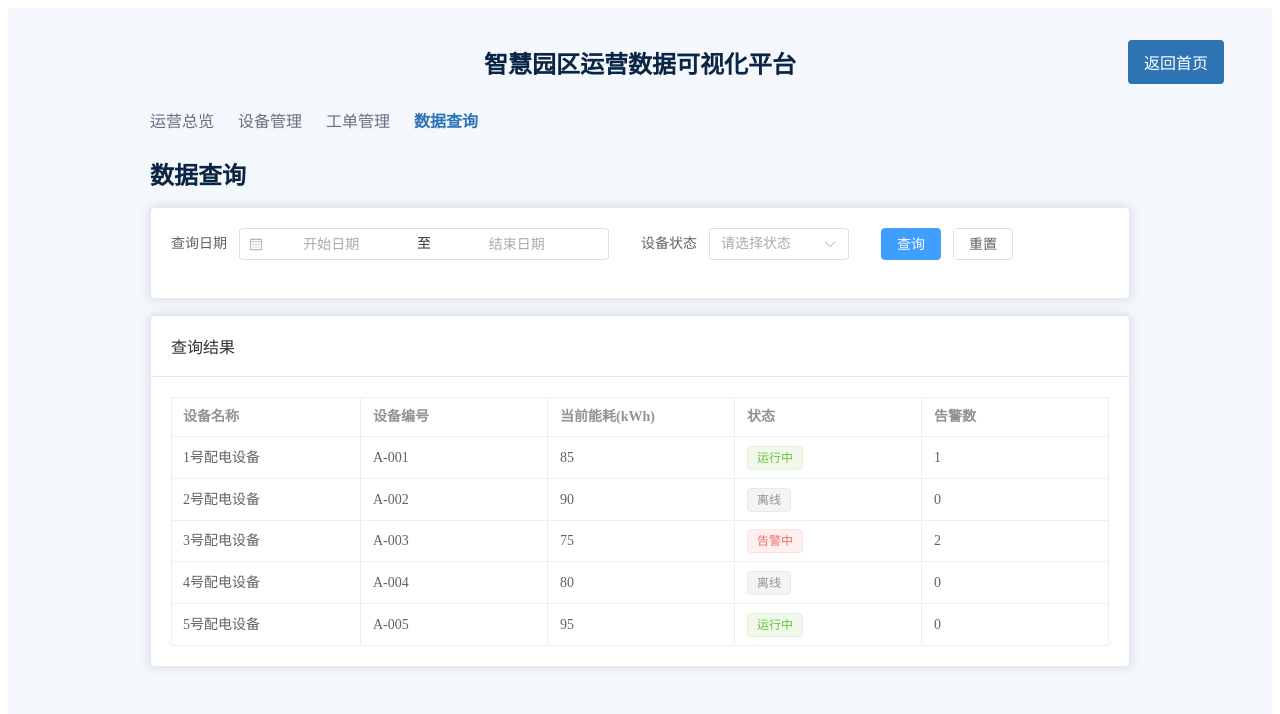
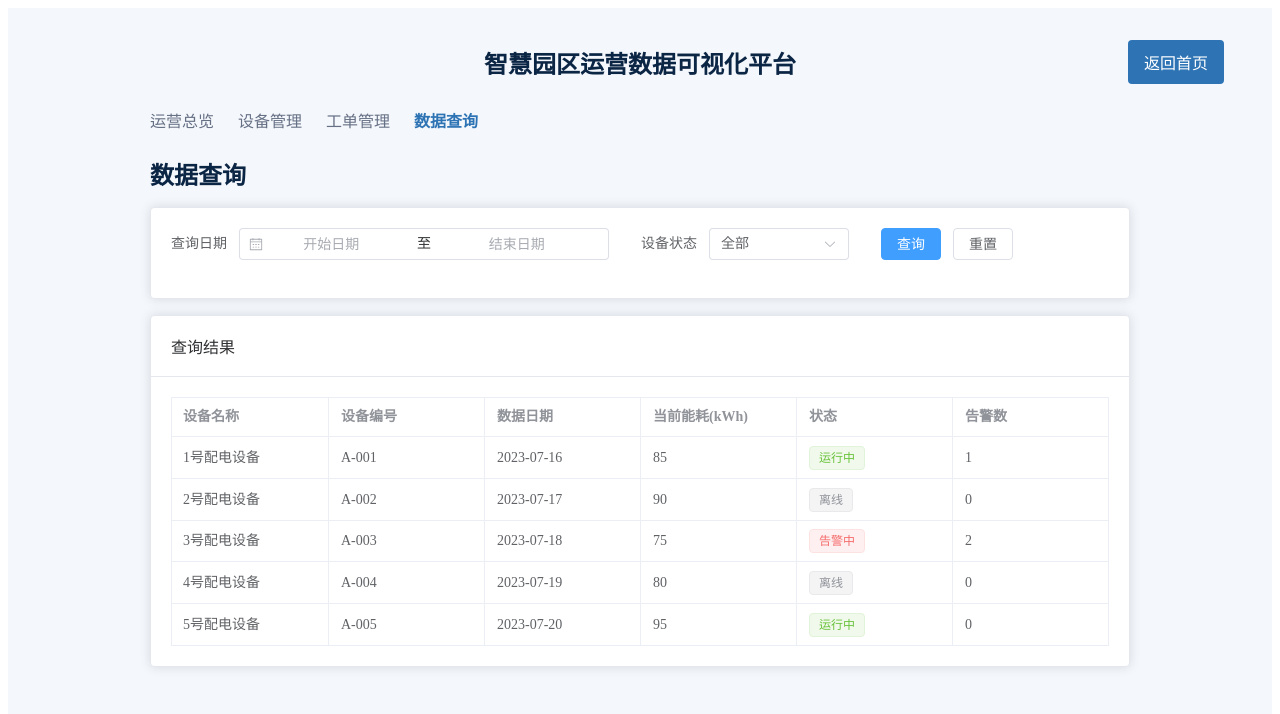
Before and after one commit to 3273352747/smart-park-dashboard, a Vue app: page /data-query in a window 1280 px wide. Shown: the top 714 px of the page. Built offline with nearby package versions, Linux system fonts and the light colour scheme.

Commit message:
feat: add device data query filters

```diff
--- a/src/data/devices.js
+++ b/src/data/devices.js
@@ -1,7 +1,7 @@
 export const deviceManager = [
-  { name: '1号配电设备', code: 'A-001', status: '运行中', energy: 85, alarmCount: 1 },
-  { name: '2号配电设备', code: 'A-002', status: '离线', energy: 90, alarmCount: 0 },
-  { name: '3号配电设备', code: 'A-003', status: '告警中', energy: 75, alarmCount: 2 },
-  { name: '4号配电设备', code: 'A-004', status: '离线', energy: 80, alarmCount: 0 },
-  { name: '5号配电设备', code: 'A-005', status: '运行中', energy: 95, alarmCount: 0 },
+  { name: '1号配电设备', code: 'A-001', status: '运行中', energy: 85, alarmCount: 1, recordDate: '2023-07-16',},
+  { name: '2号配电设备', code: 'A-002', status: '离线', energy: 90, alarmCount: 0, recordDate: '2023-07-17',},
+  { name: '3号配电设备', code: 'A-003', status: '告警中', energy: 75, alarmCount: 2, recordDate: '2023-07-18',},
+  { name: '4号配电设备', code: 'A-004', status: '离线', energy: 80, alarmCount: 0, recordDate: '2023-07-19',},
+  { name: '5号配电设备', code: 'A-005', status: '运行中', energy: 95, alarmCount: 0, recordDate: '2023-07-20',},
 ]
--- a/src/views/DataQueryView.vue
+++ b/src/views/DataQueryView.vue
@@ -1,5 +1,49 @@
 <script setup>
+import { reactive, computed } from 'vue'
 import { deviceManager } from '../data/devices'
+
+const queryForm = reactive({
+    dateRange: [],
+    status: '全部',
+})
+
+const queryParams = reactive({
+    dateRange: [],
+    status: '全部',
+})
+
+const filteredDevices = computed(() => {
+    let result = deviceManager
+
+    if(queryParams.status !== '全部'){
+        result = result.filter((device) => {
+            return device.status === queryParams.status
+        })
+    }
+
+    if(queryParams.dateRange.length === 2){
+        const [startDate,endDate] = queryParams.dateRange
+
+        result = result.filter((device) => {
+            return device.recordDate >= startDate && device.recordDate <= endDate
+        })
+    }
+    return result
+})
+
+function handleQuery() {
+    queryParams.status = queryForm.status
+
+    queryParams.dateRange = queryForm.dateRange
+    ? [...queryForm.dateRange] : []
+}
+
+function handleReset() {
+    queryForm.status = '全部'
+    queryForm.dateRange = []
+
+    handleQuery()
+}
 
 function getStatusTagType(status) {
     if(status === '运行中') return 'success'
@@ -31,7 +75,9 @@ function getStatusTagType(status) {
         <el-form :inline="true">
             <el-form-item label="查询日期">
                 <el-date-picker
+                v-model="queryForm.dateRange"
                 type="daterange"
+                value-format="YYYY-MM-DD"
                 range-separator="至"
                 start-placeholder="开始日期"
                 end-placeholder="结束日期"
@@ -39,7 +85,7 @@ function getStatusTagType(status) {
             </el-form-item>
 
             <el-form-item label="设备状态">
-                <el-select placeholder="请选择状态" style="width: 140px">
+                <el-select v-model="queryForm.status" placeholder="请选择状态" style="width: 140px">
                     <el-option label="全部" value="全部" />
                     <el-option label="运行中" value="运行中" />
                     <el-option label="离线" value="离线" />
@@ -48,8 +94,8 @@ function getStatusTagType(status) {
             </el-form-item>
 
             <el-form-item>
-                <el-button type="primary">查询</el-button>
-                <el-button>重置</el-button>
+                <el-button type="primary" @click="handleQuery">查询</el-button>
+                <el-button @click="handleReset">重置</el-button>
             </el-form-item>
         </el-form>
       </el-card>
@@ -57,9 +103,10 @@ function getStatusTagType(status) {
       <el-card class="table-card">
         <template #header>查询结果</template>
 
-        <el-table :data="deviceManager" border style="width: 100%">
+        <el-table :data="filteredDevices" border style="width: 100%" empty-text="暂无符合条件的数据">
             <el-table-column prop="name" label="设备名称" />
             <el-table-column prop="code" label="设备编号" />
+            <el-table-column prop="recordDate" label="数据日期" />
             <el-table-column prop="energy" label="当前能耗(kWh)" />
 
             <el-table-column label="状态">
```
